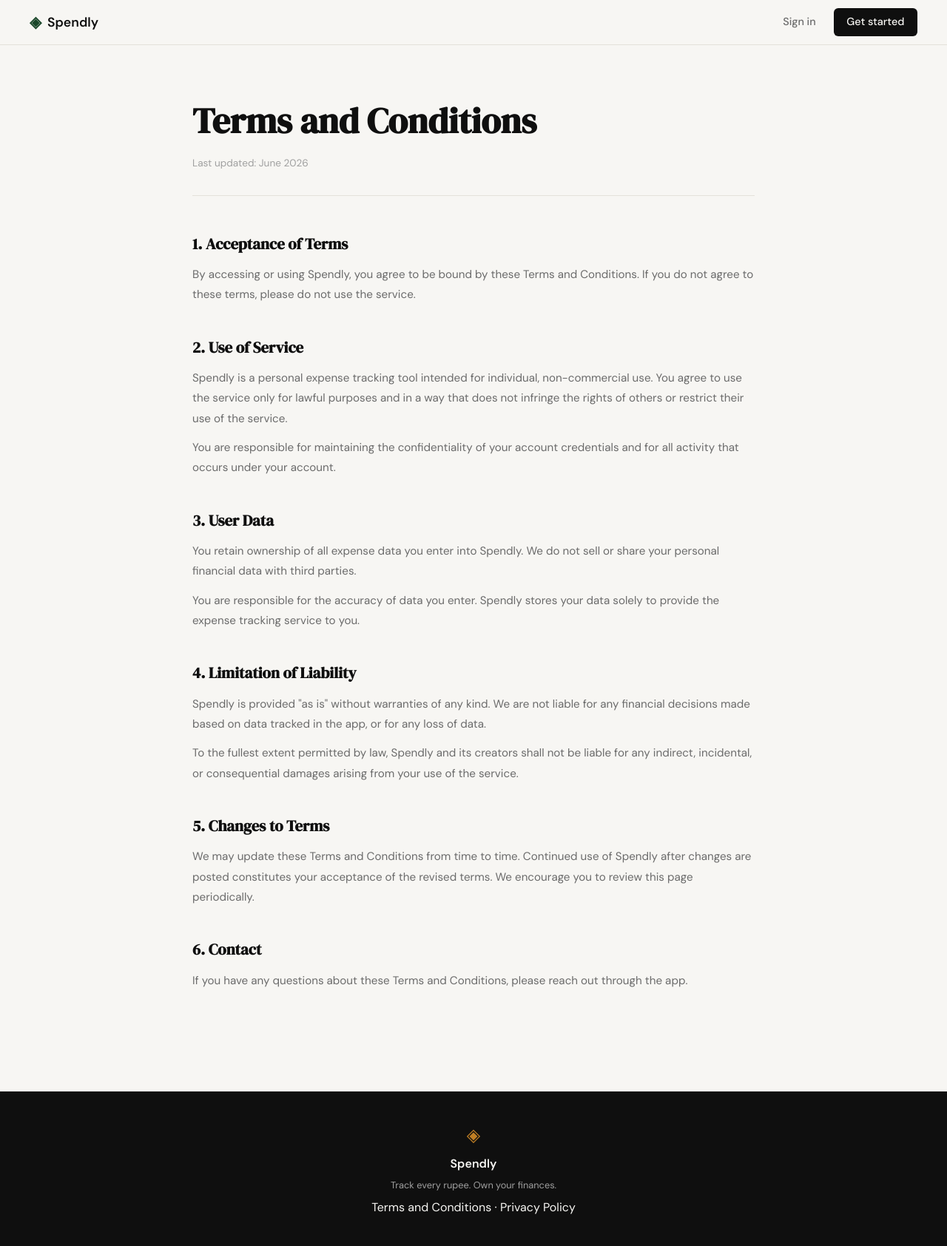
After one commit to lateralme1111-arc/spendly, a Flask app: page /terms in a window 1280 px wide. The commit adds this page. Shown: the whole page at 74% size. Run offline with Flask 3, Linux system fonts and the light colour scheme.

Commit message:
landing: add terms and condition page and route

```diff
--- a/app.py
+++ b/app.py
@@ -26,6 +26,11 @@ def login():
 # Placeholder routes — students will implement these                  #
 # ------------------------------------------------------------------ #
 
+@app.route("/terms")
+def terms():
+    return render_template("terms.html")
+
+
 @app.route("/logout")
 def logout():
     return "Logout — coming in Step 3"
--- a/static/css/style.css
+++ b/static/css/style.css
@@ -508,6 +508,56 @@ a { color: inherit; text-decoration: none; }
 }
 
 /* ------------------------------------------------------------------ */
+/* Legal pages (Terms, Privacy)                                        */
+/* ------------------------------------------------------------------ */
+
+.legal-page {
+    padding: 4rem 2rem 6rem;
+}
+
+.legal-inner {
+    max-width: 760px;
+    margin: 0 auto;
+}
+
+.legal-title {
+    font-family: var(--font-display);
+    font-size: clamp(2rem, 4vw, 3rem);
+    color: var(--ink);
+    margin-bottom: 0.5rem;
+}
+
+.legal-updated {
+    font-size: 0.85rem;
+    color: var(--ink-faint);
+    margin-bottom: 3rem;
+    padding-bottom: 2rem;
+    border-bottom: 1px solid var(--border);
+}
+
+.legal-section {
+    margin-bottom: 2.5rem;
+}
+
+.legal-section h2 {
+    font-family: var(--font-display);
+    font-size: 1.3rem;
+    color: var(--ink);
+    margin-bottom: 0.75rem;
+}
+
+.legal-section p {
+    font-size: 0.95rem;
+    color: var(--ink-muted);
+    line-height: 1.8;
+    margin-bottom: 0.75rem;
+}
+
+.legal-section p:last-child {
+    margin-bottom: 0;
+}
+
+/* ------------------------------------------------------------------ */
 /* Responsive                                                          */
 /* ------------------------------------------------------------------ */
 
--- a/templates/base.html
+++ b/templates/base.html
@@ -34,7 +34,7 @@
             <span class="brand-icon">◈</span>
             <span class="footer-name">Spendly</span>
             <p class="footer-copy">Track every rupee. Own your finances.</p>
-            <p><a href="#">Terms and Conditions</a> &middot; <a href="#">Privacy Policy</a></p>
+            <p><a href="{{ url_for('terms') }}">Terms and Conditions</a> &middot; <a href="#">Privacy Policy</a></p>
         </div>
     </footer>
 
--- /dev/null
+++ b/templates/terms.html
@@ -0,0 +1,47 @@
+{% extends "base.html" %}
+
+{% block title %}Terms and Conditions — Spendly{% endblock %}
+
+{% block content %}
+
+<section class="legal-page">
+    <div class="legal-inner">
+        <h1 class="legal-title">Terms and Conditions</h1>
+        <p class="legal-updated">Last updated: June 2026</p>
+
+        <div class="legal-section">
+            <h2>1. Acceptance of Terms</h2>
+            <p>By accessing or using Spendly, you agree to be bound by these Terms and Conditions. If you do not agree to these terms, please do not use the service.</p>
+        </div>
+
+        <div class="legal-section">
+            <h2>2. Use of Service</h2>
+            <p>Spendly is a personal expense tracking tool intended for individual, non-commercial use. You agree to use the service only for lawful purposes and in a way that does not infringe the rights of others or restrict their use of the service.</p>
+            <p>You are responsible for maintaining the confidentiality of your account credentials and for all activity that occurs under your account.</p>
+        </div>
+
+        <div class="legal-section">
+            <h2>3. User Data</h2>
+            <p>You retain ownership of all expense data you enter into Spendly. We do not sell or share your personal financial data with third parties.</p>
+            <p>You are responsible for the accuracy of data you enter. Spendly stores your data solely to provide the expense tracking service to you.</p>
+        </div>
+
+        <div class="legal-section">
+            <h2>4. Limitation of Liability</h2>
+            <p>Spendly is provided "as is" without warranties of any kind. We are not liable for any financial decisions made based on data tracked in the app, or for any loss of data.</p>
+            <p>To the fullest extent permitted by law, Spendly and its creators shall not be liable for any indirect, incidental, or consequential damages arising from your use of the service.</p>
+        </div>
+
+        <div class="legal-section">
+            <h2>5. Changes to Terms</h2>
+            <p>We may update these Terms and Conditions from time to time. Continued use of Spendly after changes are posted constitutes your acceptance of the revised terms. We encourage you to review this page periodically.</p>
+        </div>
+
+        <div class="legal-section">
+            <h2>6. Contact</h2>
+            <p>If you have any questions about these Terms and Conditions, please reach out through the app.</p>
+        </div>
+    </div>
+</section>
+
+{% endblock %}
```
